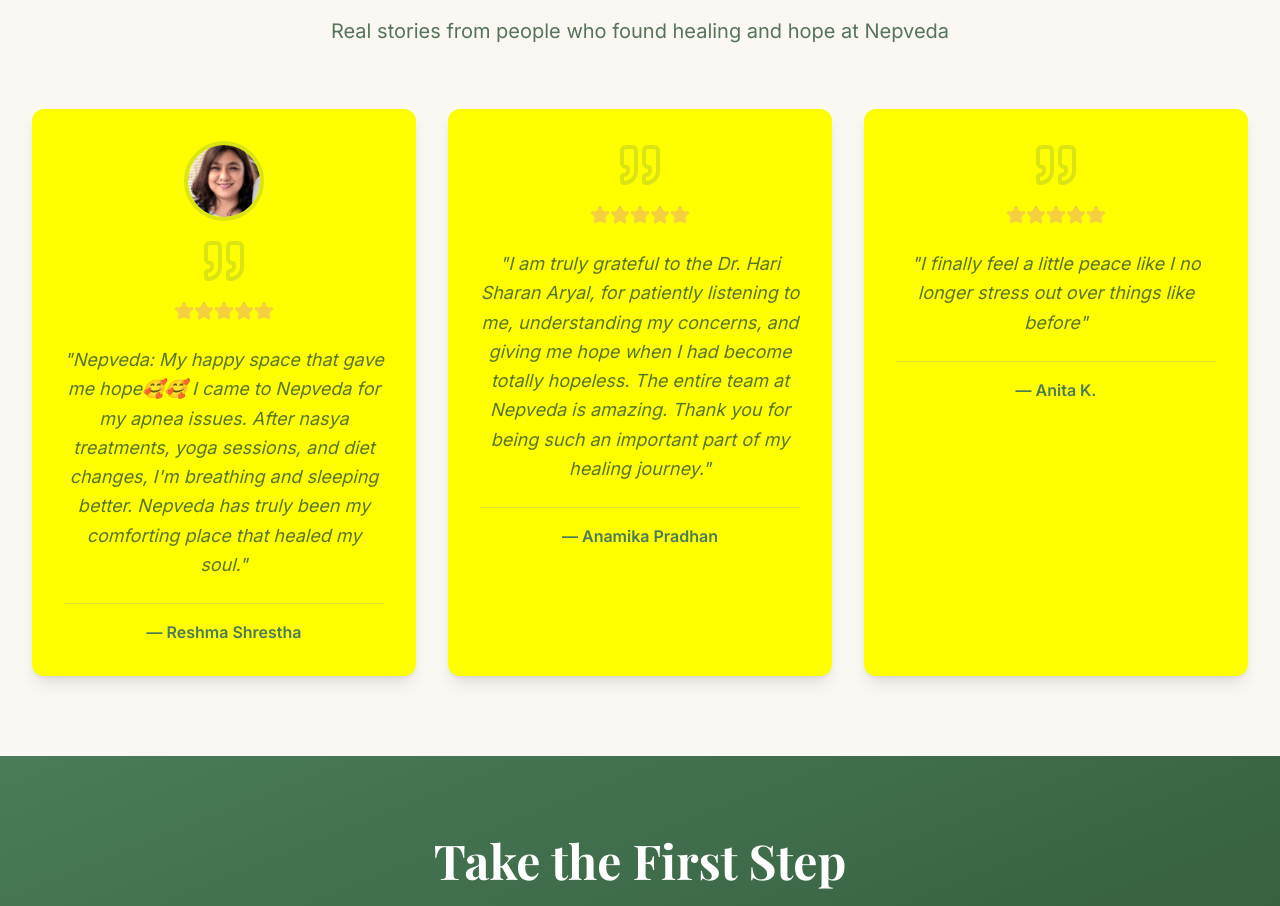
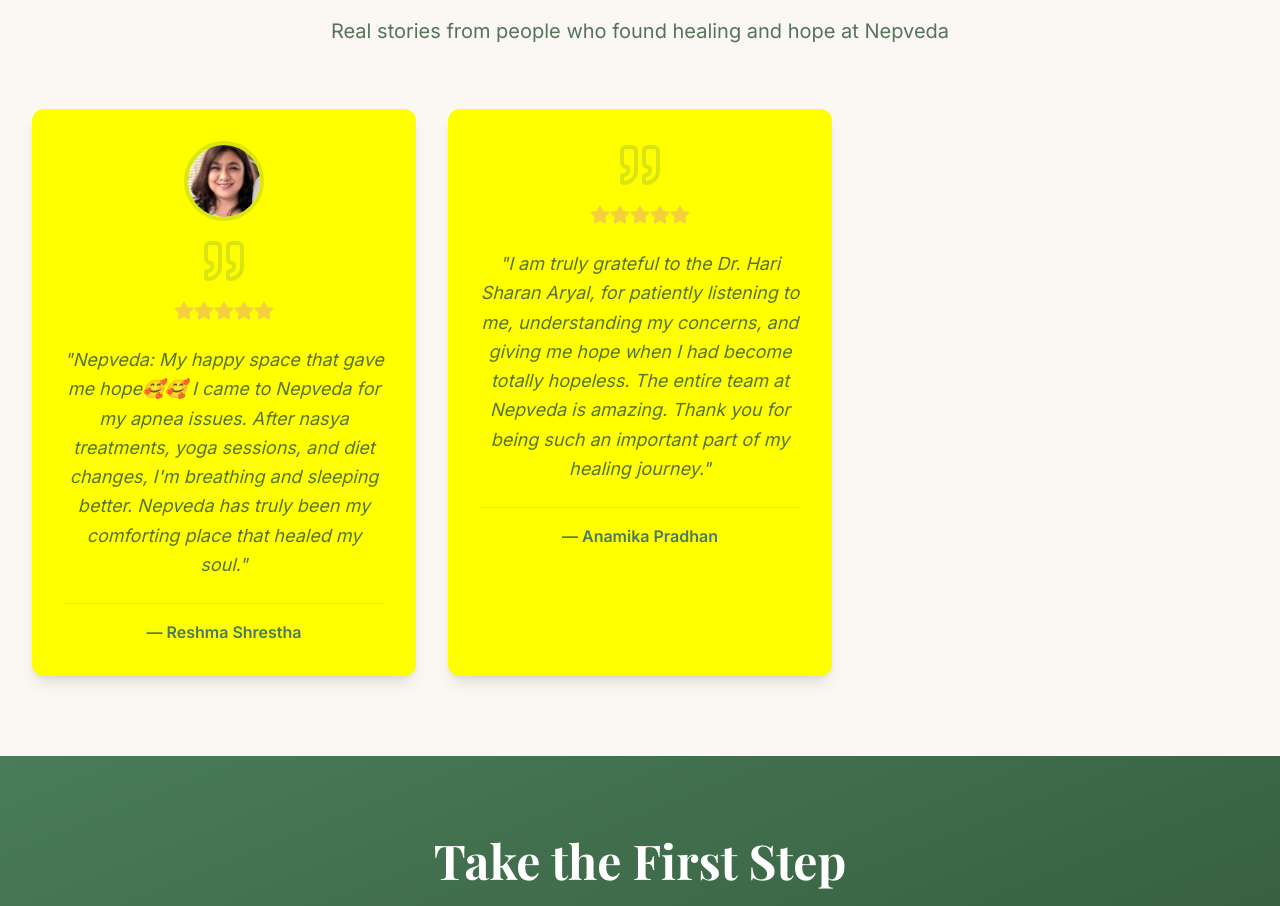
Before and after one commit to jobaxle1/nepveda-ayurveda-wellness-web, a React (Vite) app: page / in a window 1280 px wide. Shown: the part 7965-8871 px from the top of the page. Built offline with nearby package versions, Linux system fonts and the light colour scheme.

Commit message:
Remove Anamika testimonial

```diff
--- a/src/components/Testimonials.tsx
+++ b/src/components/Testimonials.tsx
@@ -12,11 +12,6 @@ const Testimonials = () => {
     {
       text: "I am truly grateful to the Dr. Hari Sharan Aryal, for patiently listening to me, understanding my concerns, and giving me hope when I had become totally hopeless. The entire team at Nepveda is amazing. Thank you for being such an important part of my healing journey.",
       author: "Anamika Pradhan",
-      rating: 5
-    },
-    {
-      text: "I finally feel a little peace like I no longer stress out over things like before",
-      author: "Anita K.",
       rating: 5
     }
   ];
```
